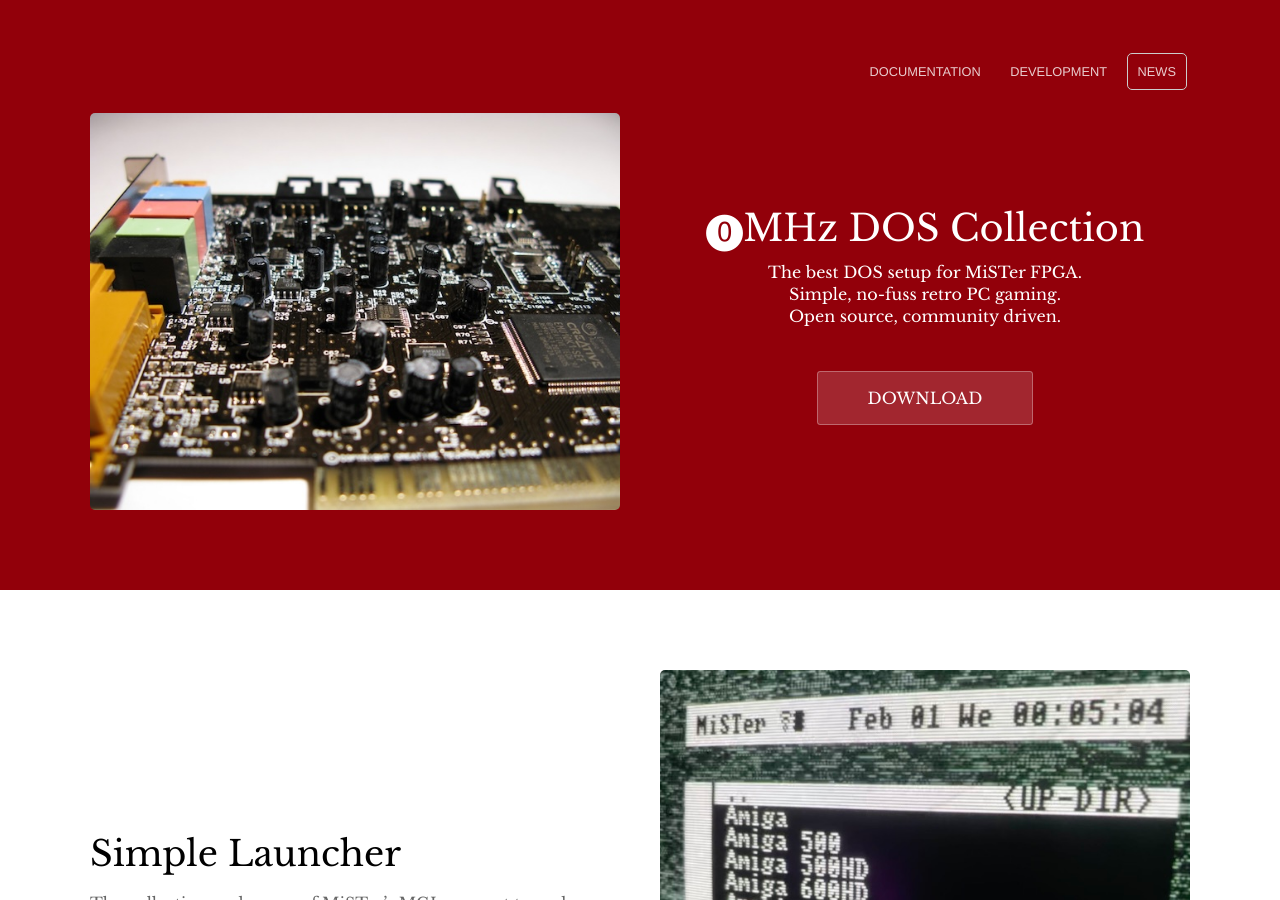
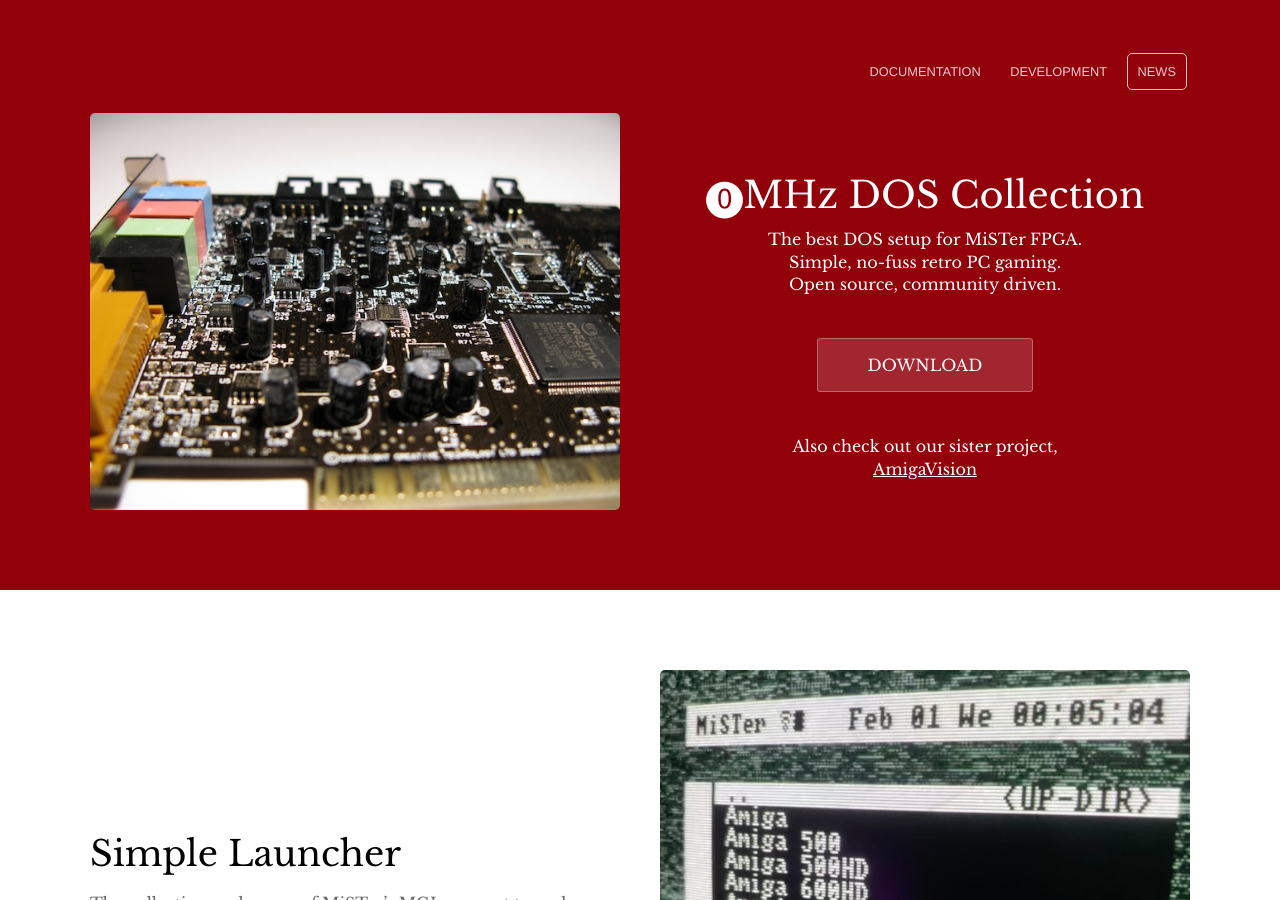
Before and after one commit to 0mhz-net/0mhz-net.github.io, a Jekyll site: the page built from index.html, in a window 1280 px wide and 900 px high. Built offline with Jekyll 4.4.1, drawn with Linux system fonts in a browser that asks for light colours.

Commit message:
Adding link to sister project

```diff
--- a/index.html
+++ b/index.html
@@ -9,6 +9,7 @@
         <h1>⓿MHz DOS Collection</h1>
         <p class="subtext">The best DOS setup for MiSTer FPGA. <br>Simple, no-fuss retro PC gaming. <br>Open source, community driven.</p>
         <div class="cta button alt"><a href="{{ site.baseurl }}/download">DOWNLOAD</a></div>
+				<p class="subtext">Also check out our sister project,<br> <a href="https://amiga.vision" style="color: white; text-decoration: underline">AmigaVision</a> </p>
     	</div>
 			<div class="image">
         <img src="{{ site.baseurl }}/images/soundcard.jpg" alt="Sound Card" title="Photo by nayukim on Flickr" class="screenshot" />
```
